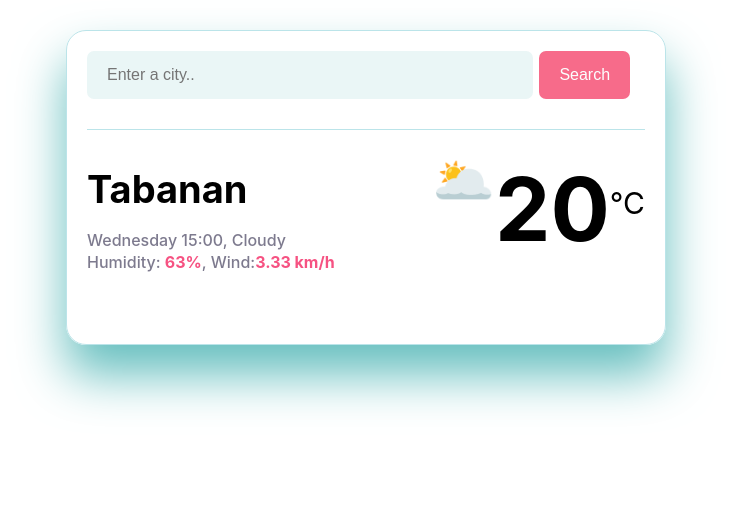
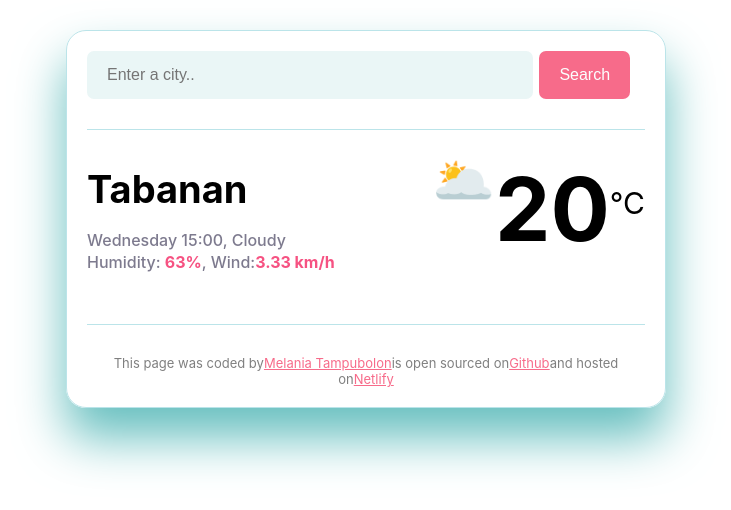
Before and after one commit to melania7730/react-weather-app-week4homework, a React (Create React App) app: page / in a window 1280 px wide. Shown: the top 510 px of the page, without its empty margins (274-1005 px from the left). Built offline with nearby package versions, Linux system fonts and the light colour scheme.

Commit message:
Added footer

```diff
--- a/src/App.css
+++ b/src/App.css
@@ -60,3 +60,10 @@ main {
   margin-top: 20px;
   font-size: 30px;
 }
+footer {
+  border-top: 1px solid #bbe4e9;
+  padding: 30px 0 0 0;
+  text-align: center;
+  font-size: 13px;
+  color: rgba(0, 0, 0, 0.5);
+}
--- a/src/App.js
+++ b/src/App.js
@@ -42,6 +42,32 @@ function App() {
           </div>
         </div>
       </main>
+      <footer>
+        This page was coded by
+        <a
+          href="https://github.com/melania7730"
+          rel="noreferrer"
+          target="_blank"
+        >
+          Melania Tampubolon
+        </a>
+        is open sourced on
+        <a
+          href="https://github.com/melania7730/react-weather-app-week4homework"
+          rel="noreferrer"
+          target="_blank"
+        >
+          Github
+        </a>
+        and hosted on
+        <a
+          href="https://react-homework-week4.netlify.app"
+          rel="noreferrer"
+          target="_blank"
+        >
+          Netlify
+        </a>
+      </footer>
     </div>
   );
 }
```
